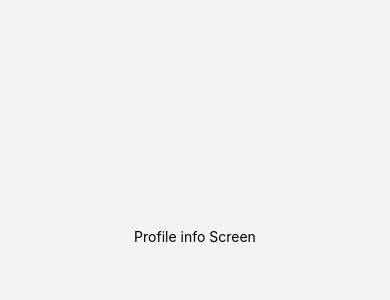
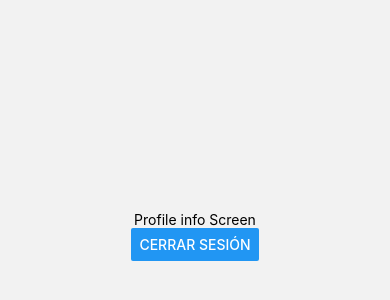
Before and after one commit to ChristianG1/Food-App, a React Native app: screen /ProfileInfoScreen in a window 390 px wide. Shown: the part 186-486 px from the top of the page. Built offline with nearby package versions, Linux system fonts and the light colour scheme.

Commit message:
Creando el cierre de sesión del usuario activo

```diff
--- a/src/Data/repositories/UserLocalRepository.tsx
+++ b/src/Data/repositories/UserLocalRepository.tsx
@@ -16,4 +16,9 @@ export class UserLocalRepositoryImpl implements UserLocalRepository {
 
     return user;
   }
+
+  async remove(): Promise<void> {
+    const { remove } = LocalStorage();
+    await remove('user');
+  }
 }
--- a/src/Data/sources/local/LocalStorage.tsx
+++ b/src/Data/sources/local/LocalStorage.tsx
@@ -19,8 +19,17 @@ export const LocalStorage = () => {
     }
   }
 
+  const remove = async (key: string) => {
+    try {
+        await AsyncStorage.removeItem(key);
+    } catch (error) {
+      console.log('ERROR EN EL LOCAL STORAGE: ' + error);
+    }
+  }
+
   return {
     save,
-    getItem
+    getItem,
+    remove
   }
 }
--- a/src/Domain/repositories/UserLocalRepository.tsx
+++ b/src/Domain/repositories/UserLocalRepository.tsx
@@ -3,4 +3,5 @@ import { User } from "../entities/User";
 export interface UserLocalRepository {
   save(user: User): Promise<void>;
   getUser(): Promise<void>;
+  remove(): Promise<void>;
 }
--- /dev/null
+++ b/src/Domain/useCases/userLocal/RemoveUser.tsx
@@ -0,0 +1,8 @@
+import { UserLocalRepositoryImpl } from "../../../Data/repositories/UserLocalRepository";
+import { User } from "../../entities/User";
+
+const { remove } = new UserLocalRepositoryImpl();
+
+export const RemoveUserUseCase = async () => {
+  return await remove();
+}
--- a/src/Presentation/views/profile/info/ProfileInfo.tsx
+++ b/src/Presentation/views/profile/info/ProfileInfo.tsx
@@ -1,10 +1,24 @@
+import { StackScreenProps } from "@react-navigation/stack";
 import React from "react";
-import { View, Text } from "react-native";
+import { View, Text, Button } from "react-native";
+import useViewModel from "./ViewModel";
+import { RootStackParamList } from '../../../../../App';
 
-export const ProfileInfoScreen = () => {
+interface Props extends StackScreenProps<RootStackParamList, 'ProfileInfoScreen'>{};
+
+export const ProfileInfoScreen = ({ navigation, route }: Props) => {
+  const { removeSession } = useViewModel();
+
   return (
     <View style={{ flex: 1, justifyContent: 'center', alignItems: 'center' }}>
       <Text>Profile info Screen</Text>
+      <Button
+        onPress={() => {
+          removeSession();
+          navigation.navigate('HomeScreen');
+        }}
+        title="Cerrar sesión"
+      />
     </View>
   )
 }
--- /dev/null
+++ b/src/Presentation/views/profile/info/ViewModel.tsx
@@ -0,0 +1,14 @@
+import React from "react";
+import { RemoveUserUseCase } from "../../../../Domain/useCases/userLocal/RemoveUser";
+
+const ProfileInfoViewModel = () => {
+  const removeSession = async () => {
+    await RemoveUserUseCase();
+  }
+
+  return {
+    removeSession
+  }
+}
+
+export default ProfileInfoViewModel;
```
